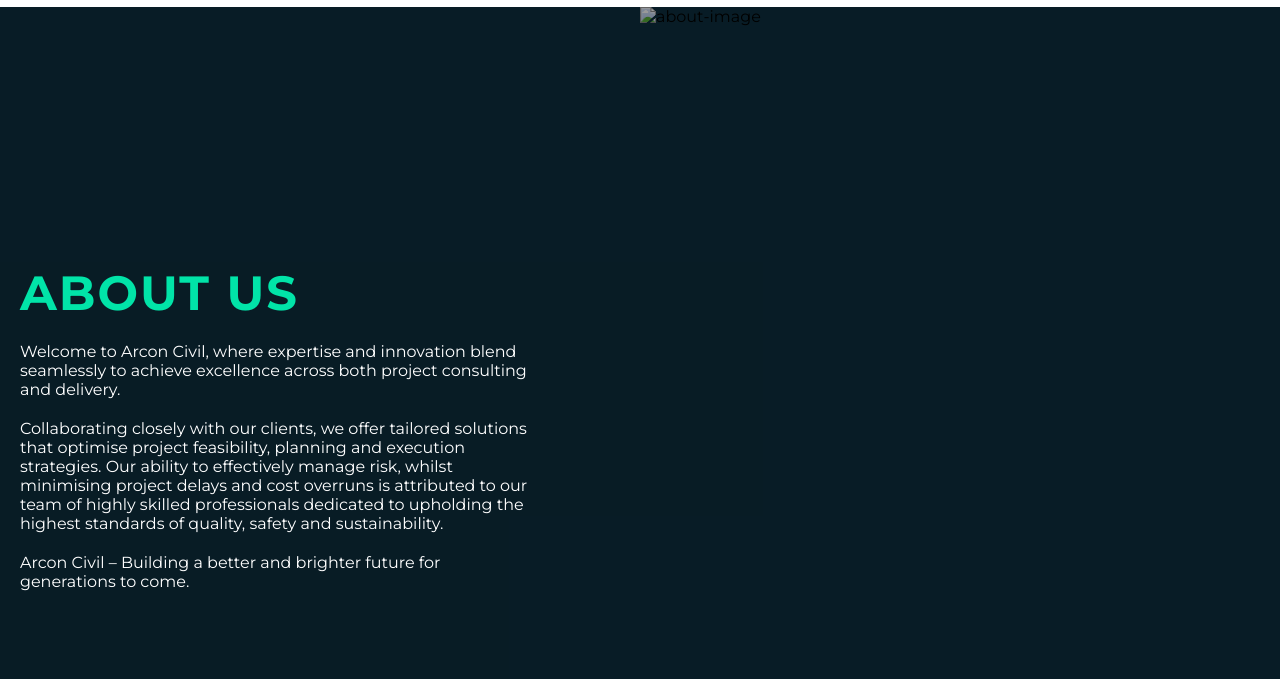
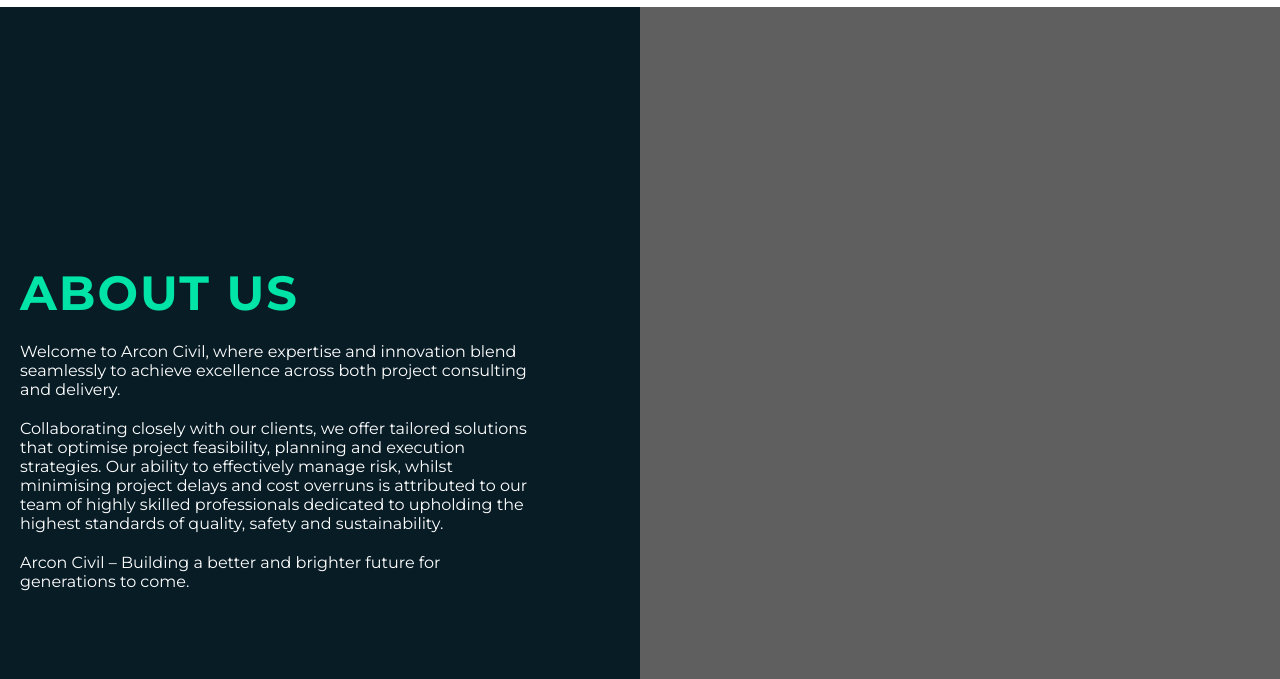
Before and after one commit to SABARISHSIVA775/STACKLY-Day-5, a plain HTML site: page index.html in a window 1280 px wide. Shown: the part 1181-1860 px from the top of the page. Drawn offline with Linux system fonts and the light colour scheme; the site is published under a folder, as on GitHub Pages, so addresses that start at the root find nothing; a web font is replaced by a local one.

Commit message:
Update index.html

```diff
--- a/index.html
+++ b/index.html
@@ -87,7 +87,7 @@
     <section class="about" id="about">
 
         <!-- <video autoplay muted loop playsinline src="/image/ab 1.mp4"></video> -->
-        <img src="/image/about.jpg" alt="about-image">
+        <img src="./image/about.jpg" alt="about-image">
 
         <div class="overlay"></div>
 
```
